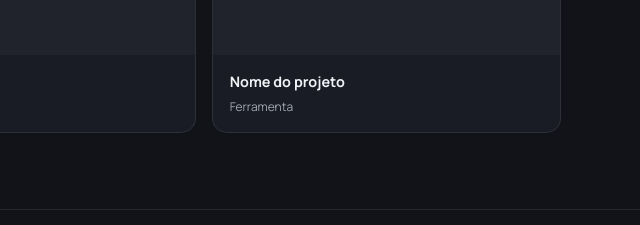
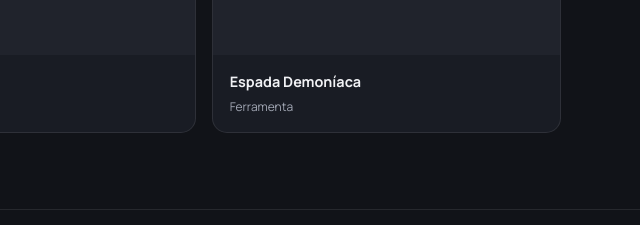
Before and after one commit to LittleHollowCute/LittleHollowCute.github.io, a plain HTML site: page index.html in a window 1280 px wide. Shown: the part 2930-3155 px from the top of the page, 619-1259 px from the left. Drawn offline with nearby package versions, Linux system fonts and the light colour scheme.

Commit message:
Update index.html

```diff
--- a/index.html
+++ b/index.html
@@ -380,7 +380,7 @@
             <div class="work-image">
               <img class="pixel-art" src="images/espada.gif" alt="Espada Demoníaca">
             </div>
-            <figcaption>Nome do projeto <small>Ferramenta</small></figcaption>
+            <figcaption>Espada Demoníaca <small>Ferramenta</small></figcaption>
           </figure>
         </div>
       </div>
```
